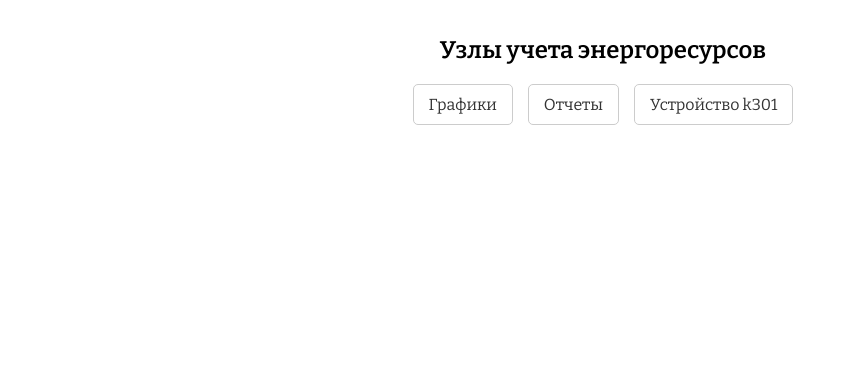
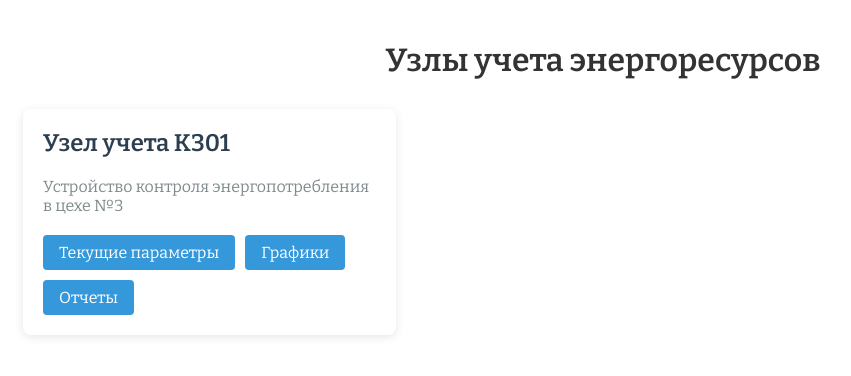
Before and after one commit to kaskad-saim/energy-reports-server, a React (Vite) app in the folder frontend/: page / in a window 1280 px wide. Shown: the top 376 px of the page, without its empty margins (37-888 px from the left). Built offline with nearby package versions, Linux system fonts and the light colour scheme.

Commit message:
add routes

```diff
--- a/frontend/src/App.tsx
+++ b/frontend/src/App.tsx
@@ -1,19 +1,11 @@
-import { Routes, Route } from 'react-router-dom';
-import HomePage from './pages/HomePage/HomePage';
-import ChartsPage from './pages/ChartsPage';
-import ReportsPage from './pages/ReportsPage';
-import K301Page from './pages/K301/K301Page';
-
+// src/App.tsx
+import { Outlet } from 'react-router-dom';
+import './styles/index.scss';
 
 function App() {
   return (
     <div className="app-container">
-      <Routes>
-        <Route path="/" element={<HomePage />} />
-        <Route path="/charts" element={<ChartsPage />} />
-        <Route path="/reports" element={<ReportsPage />} />
-        <Route path="/k301" element={<K301Page />} />
-      </Routes>
+      <Outlet />
     </div>
   );
 }
--- a/frontend/src/main.tsx
+++ b/frontend/src/main.tsx
@@ -1,13 +1,12 @@
+// src/main.tsx
 import { StrictMode } from 'react';
 import { createRoot } from 'react-dom/client';
-import { BrowserRouter } from 'react-router-dom';
+import { RouterProvider } from 'react-router-dom';
 import './styles/index.scss';
-import App from './App';
+import { router } from './routes';
 
 createRoot(document.getElementById('root')!).render(
   <StrictMode>
-    <BrowserRouter>
-      <App />
-    </BrowserRouter>
+    <RouterProvider router={router} />
   </StrictMode>
 );
--- a/frontend/src/pages/HomePage/HomePage.module.scss
+++ b/frontend/src/pages/HomePage/HomePage.module.scss
@@ -1,30 +1,56 @@
+// src/pages/HomePage/HomePage.module.scss
 .home-page {
   padding: 20px;
-  text-align: center;
+  max-width: 1200px;
+  margin: 0 auto;
 
   &__title {
-    font-size: 24px;
+    text-align: center;
+    margin-bottom: 30px;
+    color: #333;
+  }
+}
+
+.devices-container {
+  display: grid;
+  grid-template-columns: repeat(auto-fill, minmax(350px, 1fr));
+  gap: 20px;
+}
+
+.device-card {
+  background: #fff;
+  border-radius: 8px;
+  padding: 20px;
+  box-shadow: 0 2px 10px rgba(0, 0, 0, 0.1);
+  transition: transform 0.2s;
+
+  &__title {
+    margin-top: 0;
+    color: #2c3e50;
+  }
+
+  &__description {
+    color: #7f8c8d;
     margin-bottom: 20px;
   }
 
-  .navigation {
+  &__buttons {
     display: flex;
-    justify-content: center;
-    gap: 15px;
-    margin-top: 20px;
+    gap: 10px;
+    flex-wrap: wrap;
+  }
 
-    &__link {
-      text-decoration: none;
-      color: #333;
-      padding: 10px 15px;
-      border: 1px solid #ccc;
-      border-radius: 5px;
-      transition: background-color 0.3s, color 0.3s;
+  &__button {
+    display: inline-block;
+    padding: 8px 16px;
+    background-color: #3498db;
+    color: white;
+    text-decoration: none;
+    border-radius: 4px;
+    transition: background-color 0.3s;
 
-      &:hover {
-        background-color: #007bff;
-        color: #fff;
-      }
+    &:hover {
+      background-color: #2980b9;
     }
   }
 }
--- a/frontend/src/pages/HomePage/HomePage.tsx
+++ b/frontend/src/pages/HomePage/HomePage.tsx
@@ -1,21 +1,52 @@
+// src/pages/HomePage/HomePage.tsx
 import { Link } from 'react-router-dom';
 import styles from './HomePage.module.scss';
+
+const devices = [
+  {
+    id: 'k301',
+    name: 'Узел учета K301',
+    description: 'Устройство контроля энергопотребления в цехе №3',
+  },
+  // Здесь можно добавить другие устройства в будущем
+];
 
 const HomePage = () => {
   return (
     <div className={styles['home-page']}>
       <h1 className={styles['home-page__title']}>Узлы учета энергоресурсов</h1>
-      <nav className={styles['navigation']}>
-        <Link to="/charts" className={styles['navigation__link']}>
-          Графики
-        </Link>
-        <Link to="/reports" className={styles['navigation__link']}>
-          Отчеты
-        </Link>
-        <Link to="/k301" className={styles['navigation__link']}>
-          Устройство k301
-        </Link>
-      </nav>
+
+      <div className={styles['devices-container']}>
+        {devices.map((device) => (
+          <div key={device.id} className={styles['device-card']}>
+            <h2 className={styles['device-card__title']}>{device.name}</h2>
+            <p className={styles['device-card__description']}>{device.description}</p>
+
+            <div className={styles['device-card__buttons']}>
+              <Link
+                to={`/${device.id}`}
+                className={styles['device-card__button']}
+              >
+                Текущие параметры
+              </Link>
+
+              <Link
+                to={`/${device.id}/charts`}
+                className={styles['device-card__button']}
+              >
+                Графики
+              </Link>
+
+              <Link
+                to={`/${device.id}/reports`}
+                className={styles['device-card__button']}
+              >
+                Отчеты
+              </Link>
+            </div>
+          </div>
+        ))}
+      </div>
     </div>
   );
 };
--- a/frontend/src/pages/ChartsPage.tsx
+++ b/frontend/src/pages/K301/K301Charts.tsx
@@ -1,4 +1,4 @@
-const ChartsPage = () => {
+const K301Charts  = () => {
   return (
     <div className="charts-page">
       <h1>Графики</h1>
@@ -7,4 +7,4 @@ const ChartsPage = () => {
   );
 };
 
-export default ChartsPage
+export default K301Charts
--- a/frontend/src/pages/ReportsPage.tsx
+++ b/frontend/src/pages/K301/K301Reports.tsx
@@ -1,4 +1,4 @@
-const ReportsPage = () => {
+const K301Reports  = () => {
   return (
     <div className="reports-page">
       <h1>Отчеты</h1>
@@ -7,4 +7,4 @@ const ReportsPage = () => {
   );
 };
 
-export default ReportsPage
+export default K301Reports
--- /dev/null
+++ b/frontend/src/routes.tsx
@@ -0,0 +1,23 @@
+// src/routes.tsx
+import { createBrowserRouter } from 'react-router-dom';
+import App from './App';
+import HomePage from './pages/HomePage/HomePage';
+import K301Page from './pages/K301/K301Page';
+import K301Charts from './pages/K301/K301Charts';
+import K301Reports from './pages/K301/K301Reports';
+
+export const router = createBrowserRouter([
+  {
+    path: '/',
+    element: <App />,
+    children: [
+      { index: true, element: <HomePage /> },
+      { path: 'k301', element: <K301Page /> },
+      { path: 'k301/charts', element: <K301Charts /> },
+      { path: 'k301/reports', element: <K301Reports /> },
+      // Общие маршруты (если нужны)
+      { path: 'charts', element: <K301Charts /> }, // или создайте общий ChartsPage
+      { path: 'reports', element: <K301Reports /> }, // или создайте общий ReportsPage
+    ],
+  },
+]);
```
Also changed, not shown: frontend/src/ui/BtnDefault/BtnDefault.tsx (added, +38 -0 lines), frontend/src/ui/BtnDefault/btnDefault.module.scss (added, +53 -0 lines), frontend/src/ui/loader/Loader.module.scss (added, +81 -0 lines), frontend/src/ui/loader/Loader.tsx (added, +50 -0 lines).
